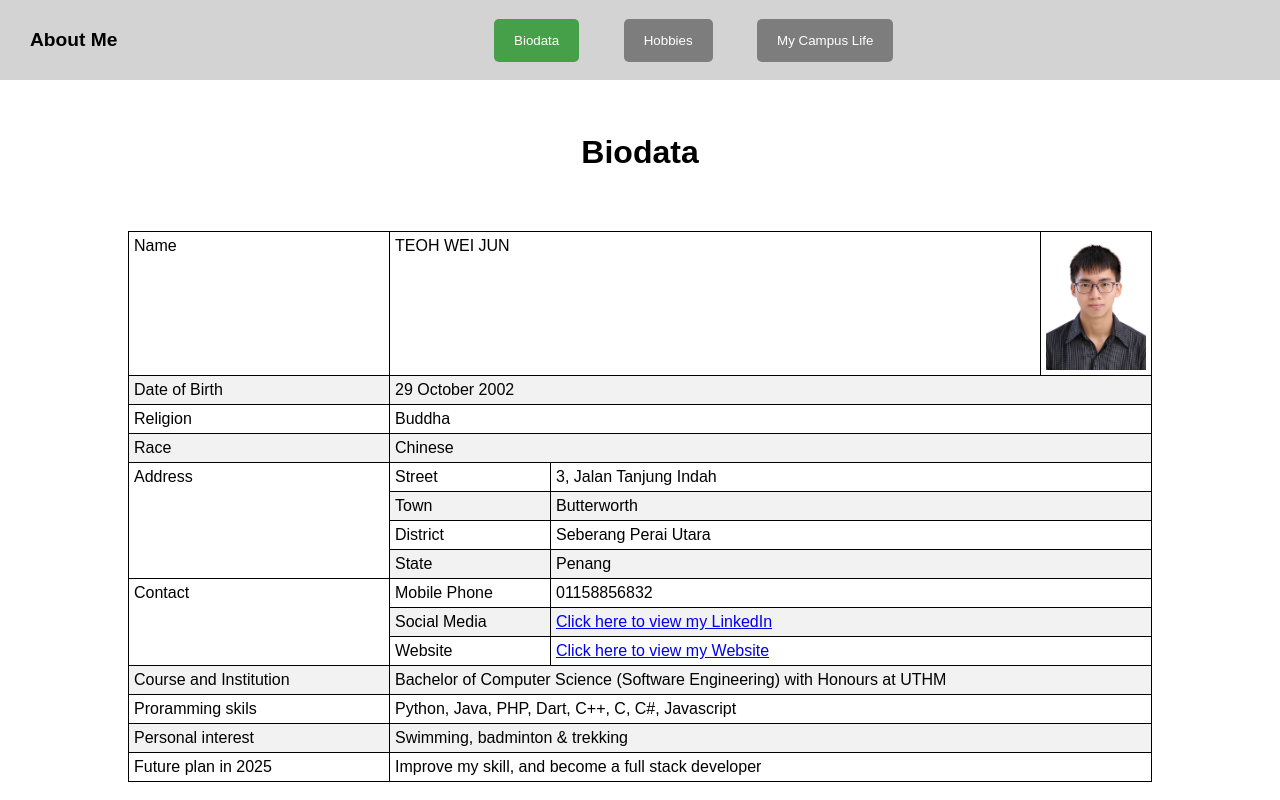
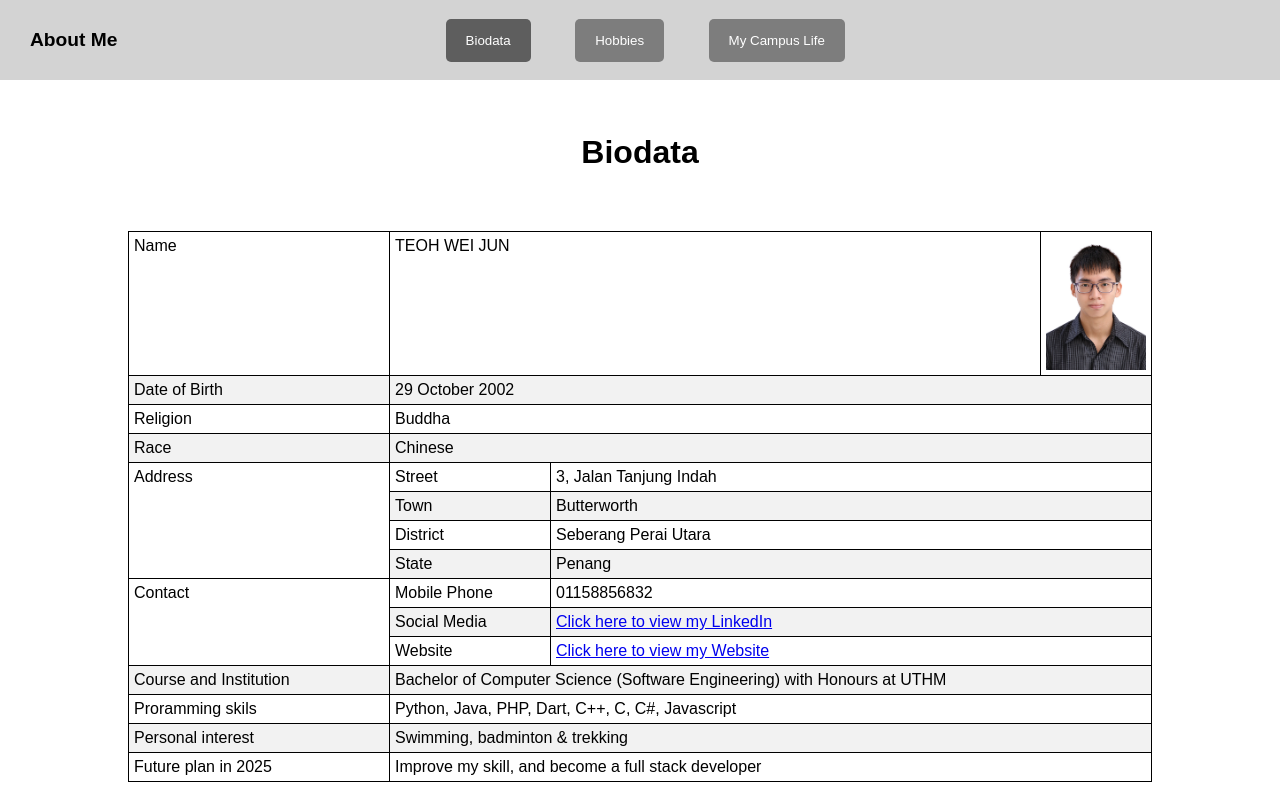
Before and after one commit to JonasTeoh/webdev_lab3, a plain HTML site: page index.html in a window 1280 px wide. In both pictures the pointer is over the button "Biodata". Drawn offline with Linux system fonts and the light colour scheme.

Commit message:
adjust nav bar

```diff
--- a/nav.css
+++ b/nav.css
@@ -6,6 +6,7 @@ nav {
   display: flex;
   align-items: center;
   justify-content: center;
+  padding-right: 107px;
 }
 
 nav button {
@@ -19,7 +20,7 @@ nav button {
 }
 
 nav button:hover {
-  background-color: #45a049;
+  background-color: #5e5e5e;
 }
 
 body {
```
